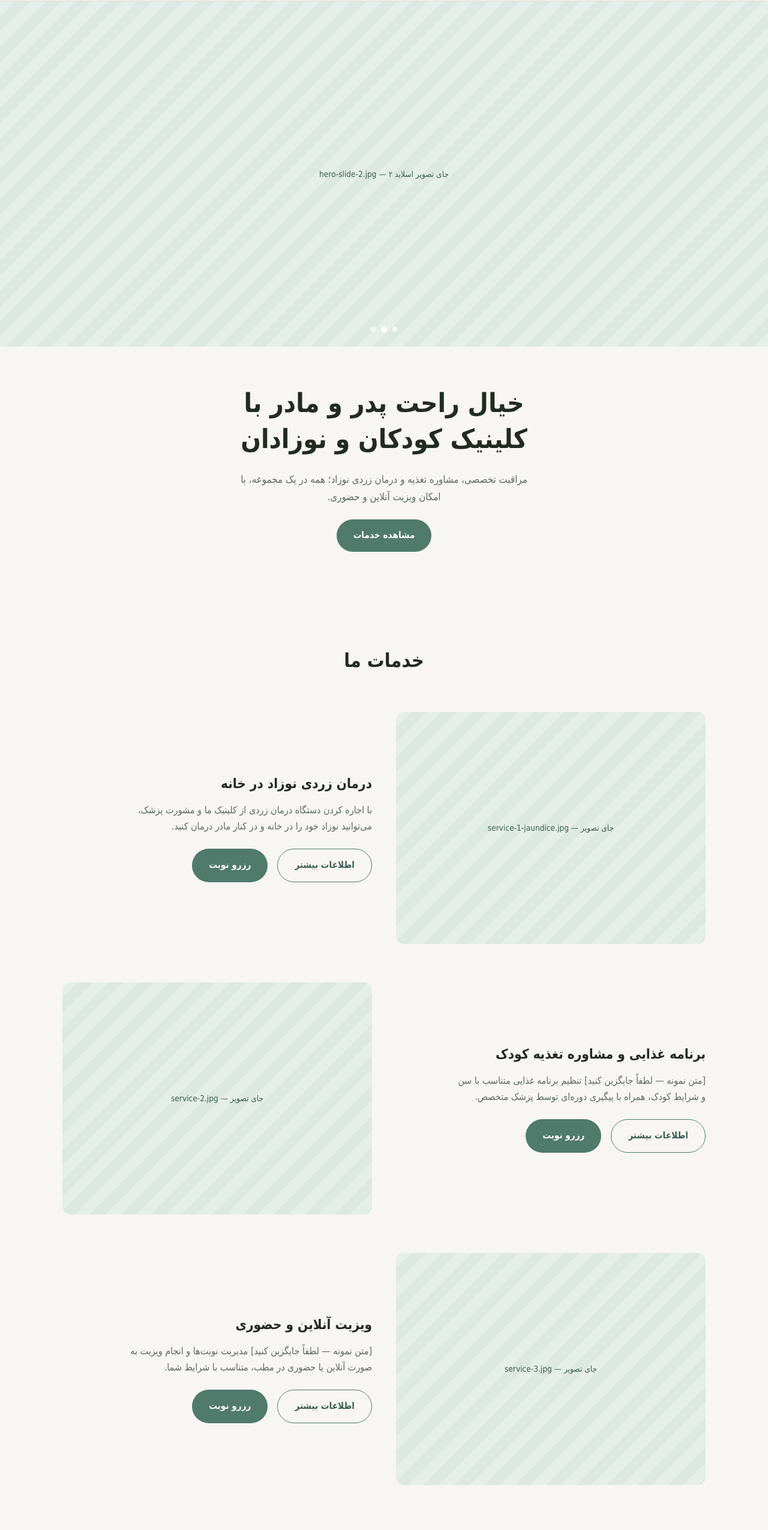
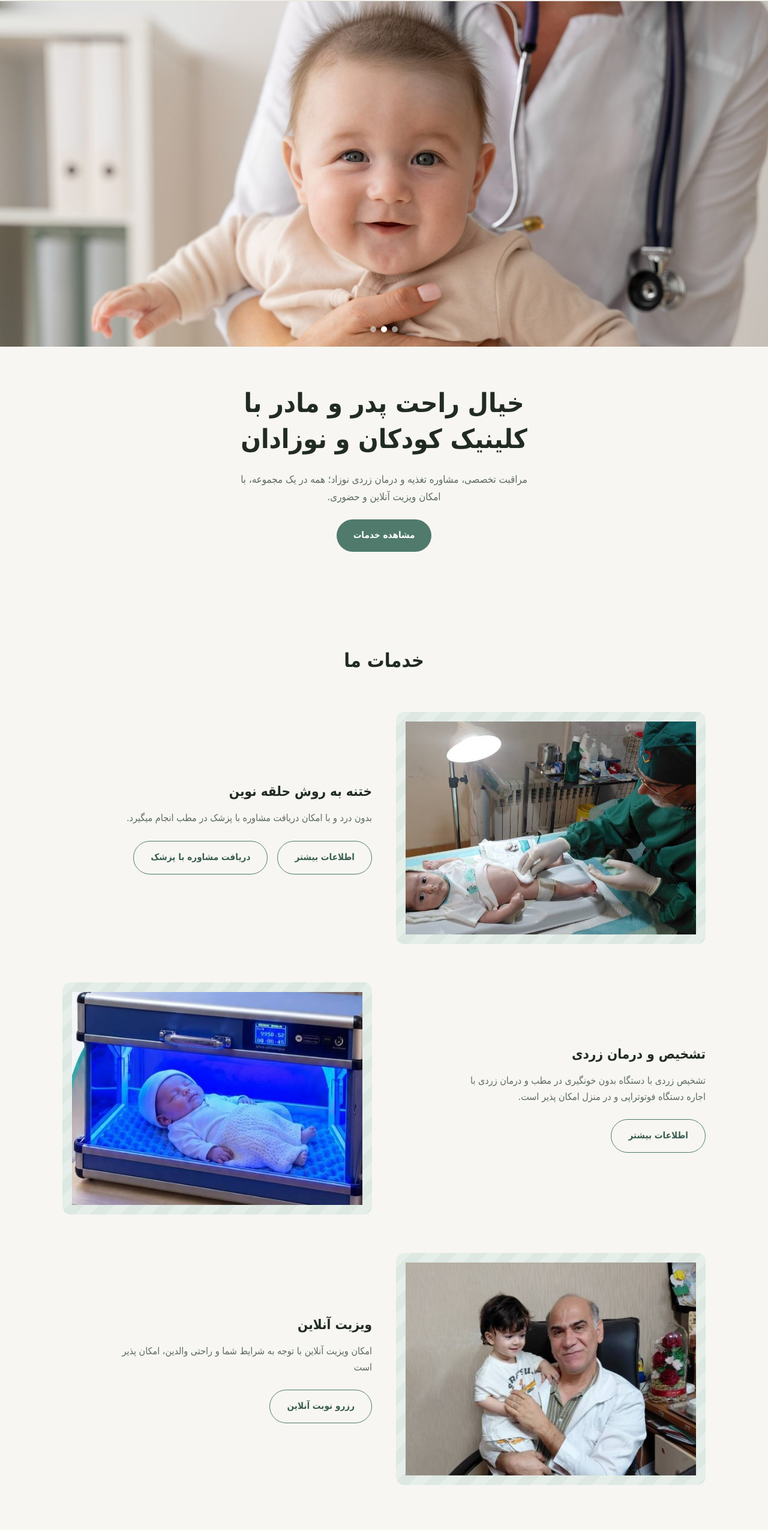
Before and after one commit to drhoseinabbasi/website, a plain HTML site: page index.html in a window 1280 px wide. Shown: the part 75-2626 px from the top of the page at 60% size. Drawn offline with Linux system fonts and the light colour scheme; a small style sheet from the web is missing.

Commit message:
edited with real info

```diff
--- a/index.html
+++ b/index.html
@@ -24,10 +24,10 @@
     <div class="container header-inner">
       <a href="#top" class="brand">
         <!-- PLACEHOLDER: replace this box with an <img> tag pointing to the real logo file -->
-        <span class="brand-logo-placeholder" aria-hidden="true">لوگو</span>
+        <img class="brand-logo-placeholder" aria-hidden="true" src="media/logo.png">
         <span class="brand-name">کلینیک کودکان و نوزادان دکتر عباسی</span>
       </a>
-      <a class="btn btn-primary btn-sm" href="#appointment">رزرو نوبت</a>
+      <a class="btn btn-primary btn-sm" href="https://doctoreto.com/doctor/dr-hosein-abbasi/GnQKXq">رزرو نوبت</a>
     </div>
   </header>
 
@@ -39,13 +39,13 @@
 
         <!-- PLACEHOLDER: each .img-placeholder should be replaced with a real <img> element -->
         <div class="slide is-active" aria-hidden="false">
-          <div class="img-placeholder" data-label="جای تصویر اسلاید ۱ — hero-slide-1.jpg"></div>
+          <img src="media/landing0.jpg" alt="ختنه کودک-دکتر حسین عباسی">
         </div>
         <div class="slide" aria-hidden="true">
-          <div class="img-placeholder" data-label="جای تصویر اسلاید ۲ — hero-slide-2.jpg"></div>
+          <img src="media/landing0.jpg" alt="دکتر حسین عباسی متخصص کودکان">
         </div>
         <div class="slide" aria-hidden="true">
-          <div class="img-placeholder" data-label="جای تصویر اسلاید ۳ — hero-slide-3.jpg"></div>
+          <img src="media/landing0.jpg" alt="میز کار ختنه دکتر حسین عباسی">
         </div>
 
         <div class="slider-dots" role="tablist" aria-label="انتخاب اسلاید">
@@ -70,14 +70,14 @@
         <!-- Service 1: based on the real reference sent by the client -->
         <article class="service-row">
           <div class="service-media">
-            <div class="img-placeholder" data-label="جای تصویر — service-1-jaundice.jpg"></div>
+            <img src="media/service1.jpg" alt="ختنه دکتر حسین عباسی" class="img-placeholder">
           </div>
           <div class="service-body">
-            <h3>درمان زردی نوزاد در خانه</h3>
-            <p>با اجاره کردن دستگاه درمان زردی از کلینیک ما و مشورت پزشک، می‌توانید نوزاد خود را در خانه و در کنار مادر درمان کنید.</p>
+            <h3>ختنه به روش حلقه نوین</h3>
+            <p>بدون درد و با امکان دریافت مشاوره با پزشک در مطب انجام میگیرد.</p>
             <div class="service-actions">
-              <a href="#" class="btn btn-outline">اطلاعات بیشتر</a>
-              <a href="#appointment" class="btn btn-primary">رزرو نوبت</a>
+              <a href="https://vrgl.ir/7UgpF" class="btn btn-outline">اطلاعات بیشتر</a>
+ 	            <a href="https://o-lieh.github.io/peditric-clinic-qrcode/" class="btn btn-outline">دریافت مشاوره با پزشک</a>
             </div>
           </div>
         </article>
@@ -86,14 +86,13 @@
              one real example; replace title/description with real content -->
         <article class="service-row is-reversed">
           <div class="service-media">
-            <div class="img-placeholder" data-label="جای تصویر — service-2.jpg"></div>
+           <img src="media/service2.jpg" alt="درمان زردی با دستگاه در منزل دکتر حسین عباسی" class="img-placeholder">
           </div>
           <div class="service-body">
-            <h3>برنامه غذایی و مشاوره تغذیه کودک</h3>
-            <p>[متن نمونه — لطفاً جایگزین کنید] تنظیم برنامه غذایی متناسب با سن و شرایط کودک، همراه با پیگیری دوره‌ای توسط پزشک متخصص.</p>
+            <h3>تشخیص و درمان زردی</h3>
+            <p>تشخیص زردی با دستگاه بدون خونگیری در مطب و درمان زردی با اجاره دستگاه فوتوتراپی و در منزل امکان پذیر است.</p>
             <div class="service-actions">
-              <a href="#" class="btn btn-outline">اطلاعات بیشتر</a>
-              <a href="#appointment" class="btn btn-primary">رزرو نوبت</a>
+              <a href="https://vrgl.ir/9wN2U" class="btn btn-outline">اطلاعات بیشتر</a>
             </div>
           </div>
         </article>
@@ -101,14 +100,13 @@
         <!-- Service 3: PLACEHOLDER content -->
         <article class="service-row">
           <div class="service-media">
-            <div class="img-placeholder" data-label="جای تصویر — service-3.jpg"></div>
+            <img src="media/service3.jpg" alt="چک آپ و ویزیت آنلاین و حضوری دکتر حسین عباسی" class="img-placeholder">
           </div>
           <div class="service-body">
-            <h3>ویزیت آنلاین و حضوری</h3>
-            <p>[متن نمونه — لطفاً جایگزین کنید] مدیریت نوبت‌ها و انجام ویزیت به صورت آنلاین یا حضوری در مطب، متناسب با شرایط شما.</p>
+            <h3>ویزیت آنلاین</h3>
+            <p> امکان ویزیت آنلاین با توجه به شرایط شما و راحتی والدین، امکان پذیر است</p>
             <div class="service-actions">
-              <a href="#" class="btn btn-outline">اطلاعات بیشتر</a>
-              <a href="#appointment" class="btn btn-primary">رزرو نوبت</a>
+              <a href="https://doctoreto.com/doctor/dr-hosein-abbasi/GnQKXq" class="btn btn-outline">رزرو نوبت آنلاین</a>
             </div>
           </div>
         </article>
@@ -122,7 +120,7 @@
 
         <div class="doctor-card">
           <div class="doctor-media">
-            <div class="img-placeholder" data-label="جای تصویر پزشک — doctor.jpg"></div>
+            <img src="media/doctor.jpg" class="img-placeholder" alt="دکتر حسین عباسی">
           </div>
           <div class="doctor-body">
             <h3 class="doctor-name">
@@ -131,8 +129,8 @@
             </h3>
             <p>دکتر عباسی علاوه بر مدیریت کلینیک، ویزیت آنلاین و حضوری هم انجام می‌دهند. می‌توانید برای برنامه غذایی و مشاوره تخصصی به مطب مراجعه کنید.</p>
             <div class="doctor-actions">
-              <a href="#appointment" class="btn btn-primary">رزرو نوبت</a>
-              <a href="#" class="btn btn-outline">برنامه‌های کاری و آموزشی</a>
+              <a href="https://doctoreto.com/doctor/dr-hosein-abbasi/GnQKXq" class="btn btn-primary">رزرو نوبت</a>
+              <a href="https://o-lieh.github.io/peditric-clinic-qrcode/" class="btn btn-outline">برنامه‌های کاری و آموزشی</a>
             </div>
           </div>
         </div>
@@ -146,7 +144,7 @@
     <div class="container footer-grid">
 
       <div class="footer-brand">
-        <span class="brand-logo-placeholder" aria-hidden="true">لوگو</span>
+        <img src="media/white-logo.png" class="brand-logo-placeholder" >
         <p class="footer-clinic-name">کلینیک کودکان و نوزادان دکتر عباسی</p>
       </div>
 
@@ -154,17 +152,17 @@
         <h4>دسترسی سریع</h4>
         <ul>
           <!-- PLACEHOLDER: replace href="#" and the link text for all three -->
-          <li><a href="#">[متن لینک ۱ — جایگزین کنید]</a></li>
-          <li><a href="#">[متن لینک ۲ — جایگزین کنید]</a></li>
-          <li><a href="#">[متن لینک ۳ — جایگزین کنید]</a></li>
+          <li><a href="https://ble.ir/drhoseinabbasi">کانال آموزشی بله</a></li>
+          <li><a href="https://www.instagram.com/dr.hoseinabbasi">اینستاگرام مجموعه</a></li>
+          <li><a href="tel:09373134813">مشاوره ختنه در پیامک و بله</a></li>
         </ul>
       </nav>
 
       <div class="footer-contact">
         <h4>اطلاعات تماس</h4>
-        <p>آدرس: [آدرس کلینیک — جایگزین کنید]</p>
-        <p>ساعات کاری: [ساعات کاری — جایگزین کنید]</p>
-        <p>تلفن: <a href="tel:+98">[شماره تماس — جایگزین کنید]</a></p>
+        <p>آدرس: تهران ، شهرک ولیعصر ،خیابان سیدالشهدا میدان ایثارگران ، پلاک ۱۶۶ بالای داروخانه مروارید طبقه دوم ، واحد ۴</p>
+        <p>ساعات کاری: همه روزه عصرها. ۴ الی ۸ شب</p>
+        <p>تلفن: <a href="tel:02166203478">66203478</a> - <a href="tel:09356477642">09356477642</a></p>
       </div>
 
       <div class="footer-map">
@@ -176,13 +174,12 @@
         -->
         <iframe
           class="map-frame"
-          src="about:blank"
+          src="https://www.google.com/maps/embed?pb=!1m17!1m12!1m3!1d3242.52324770022!2d51.33551807578584!3d35.639477972600694!2m3!1f0!2f0!3f0!3m2!1i1024!2i768!4f13.1!3m2!1m1!2zMzXCsDM4JzIyLjEiTiA1McKwMjAnMTcuMSJF!5e0!3m2!1sen!2sru!4v1789380466391!5m2!1sen!2sru"
           title="موقعیت کلینیک روی نقشه"
           loading="lazy"
           referrerpolicy="no-referrer-when-downgrade">
         </iframe>
-        <p class="map-note">نقشه پس از قرار دادن لینک embed واقعی نمایش داده می‌شود.</p>
-      </div>
+              </div>
 
     </div>
     <p class="footer-copyright">© <span id="current-year"></span> کلینیک کودکان و نوزادان دکتر عباسی</p>
```
Also changed, not shown: media/doctor.jpg (added), media/landing0.jpg (added), media/landing1.png (added), media/landing2.png (added), media/landing3.webp (added), media/landing4.webp (added), media/landing5.jpg (added), media/landing6.jpg (added), media/landing7.jpg (added), media/logo.png (added), media/service1.jpg (added), media/service2.jpg (added), media/service3.jpg (added), media/service333.jpg (added), 1 more files.
